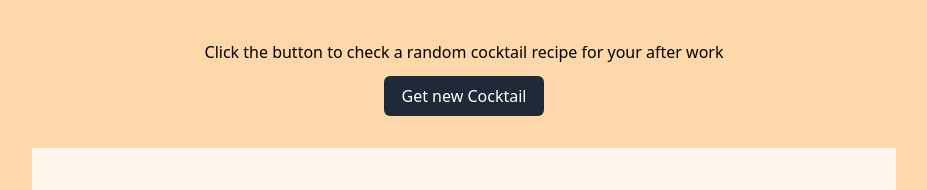
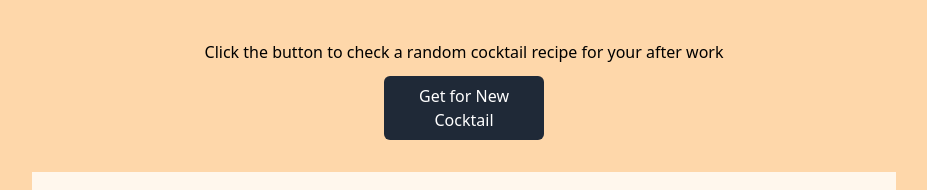
Before and after one commit to hassanidris/react-cocktail-recipe-random, a React (Vite) app: page / in a window 1280 px wide. Shown: the top 190 px of the page, without its empty margins (176-1103 px from the left). Built offline with nearby package versions, Linux system fonts and the light colour scheme; no server answers.

Commit message:
adjusting link

```diff
--- a/src/App.jsx
+++ b/src/App.jsx
@@ -31,7 +31,7 @@ function App() {
     <div className=" w-full h-full max-w-4xl mx-auto px-4 py-10">
       <div className=" flex flex-col justify-center items-center gap-3">
         <p>Click the button to check a random cocktail recipe for your after work</p>
-        <button onClick={() => fetchData()} className=" bg-gray-800 text-white px-4 py-2 w-full rounded-md md:w-40">Get new Cocktail</button>
+        <button onClick={() => fetchData()} className=" bg-gray-800 text-white px-4 py-2 w-full rounded-md md:w-40">Get for New Cocktail</button>
       </div>
       <div className=" bg-orange-50 p-6 mt-8">
         <h1 className="text-4xl font-bold mt-6 underline">{strDrink}</h1>
```
